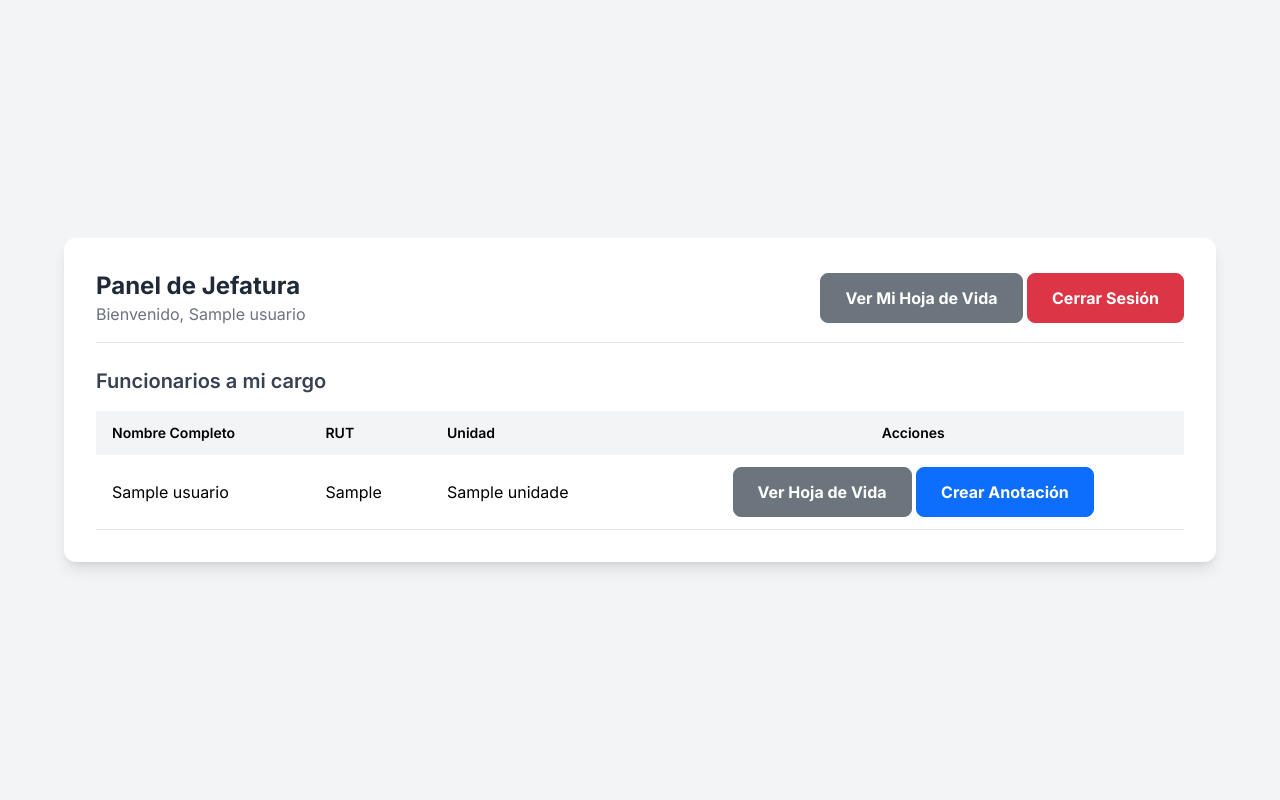
After one commit to Yosh457/hoja-de-vida-flask, a Flask app: template templates/panel_jefe.html in a window 1280 px wide. The commit adds this page. Run offline with Flask 3, Linux system fonts and the light colour scheme; the template is opened without the code that fills it: values that come from a table or form of the project are taken from there, others are empty; a user stored in the database is signed in; tables that the repository leaves empty hold one stand-in row (values such as "Sample post"); some libraries are stand-ins or nearby versions.

Commit message:
Creación de página de portal del jefe, se agrega y modifica rutas para el acceso a los que tengan rol Jefe

```diff
--- a/app.py
+++ b/app.py
@@ -21,6 +21,16 @@ def admin_required(f):
     def decorated_function(*args, **kwargs):
         # Si el usuario no es admin, mostramos un error de "no autorizado"
         if not current_user.is_authenticated or current_user.rol.nombre != 'Admin':
+            abort(403) # Error 403: Forbidden
+        return f(*args, **kwargs)
+    return decorated_function
+
+# --- DECORADOR DE ROL JEFE ---
+def jefe_required(f):
+    @wraps(f)
+    def decorated_function(*args, **kwargs):
+        # Permitimos el acceso si el usuario es Admin O Jefe.
+        if not current_user.is_authenticated or (current_user.rol.nombre not in ['Admin', 'Jefe']):
             abort(403) # Error 403: Forbidden
         return f(*args, **kwargs)
     return decorated_function
@@ -74,6 +84,8 @@ def create_app():
         if current_user.is_authenticated:
             if current_user.rol.nombre == 'Admin':
                 return redirect(url_for('admin_panel'))
+            elif current_user.rol.nombre == 'Jefe':
+                return redirect(url_for('panel_jefe'))
             else:
                 return redirect(url_for('mi_hoja_de_vida'))
 
@@ -101,9 +113,9 @@ def create_app():
             # --- LÓGICA DE REDIRECCIÓN POR ROL ---
             if usuario.rol.nombre == 'Admin':
                 return redirect(url_for('admin_panel'))
-            # elif usuario.rol.nombre == 'Jefe':
-                # return redirect(url_for('panel_jefe')) # Próximamente
-            else: # Para Jefes (temporalmente) y Funcionarios
+            elif usuario.rol.nombre == 'Jefe':
+                return redirect(url_for('panel_jefe'))
+            else:
                 return redirect(url_for('mi_hoja_de_vida'))
 
         # Si el método es GET, simplemente mostramos la página de login
@@ -140,6 +152,7 @@ def create_app():
             establecimiento_id = request.form.get('establecimiento_id')
             calidad_id = request.form.get('calidad_id')
             categoria_id = request.form.get('categoria_id')
+            jefe_id = request.form.get('jefe_directo_id')
 
             # 2. Verificamos si el email o RUT ya existen
             if Usuario.query.filter_by(email=email).first():
@@ -158,7 +171,8 @@ def create_app():
                 unidad_id=unidad_id,
                 establecimiento_id=establecimiento_id,
                 calidad_juridica_id=calidad_id,
-                categoria_id=categoria_id
+                categoria_id=categoria_id,
+                jefe_directo_id=jefe_id if jefe_id else None, # Permitir nulo
             )
             # Hasheamos la contraseña
             nuevo_usuario.set_password(password)
@@ -176,11 +190,13 @@ def create_app():
         establecimientos = Establecimiento.query.order_by(Establecimiento.nombre).all()
         calidades = CalidadJuridica.query.order_by(CalidadJuridica.nombre).all()
         categorias = Categoria.query.order_by(Categoria.nombre).all()
+        jefes = Usuario.query.filter(Usuario.rol.has(nombre='Jefe')).all()
 
         return render_template('crear_usuario.html',
                                roles=roles,
                                unidades=unidades,
                                establecimientos=establecimientos,
+                               jefes=jefes,
                                calidades=calidades,
                                categorias=categorias)
     @app.route('/admin/editar_usuario/<int:id>', methods=['GET', 'POST'])
@@ -200,6 +216,8 @@ def create_app():
             usuario_a_editar.establecimiento_id = request.form.get('establecimiento_id')
             usuario_a_editar.calidad_juridica_id = request.form.get('calidad_id')
             usuario_a_editar.categoria_id = request.form.get('categoria_id')
+            jefe_id = request.form.get('jefe_directo_id')
+            usuario_a_editar.jefe_directo_id = jefe_id if jefe_id else None
 
             # Opcional: Actualizar la contraseña solo si se proporciona una nueva
             password = request.form.get('password')
@@ -217,6 +235,7 @@ def create_app():
         establecimientos = Establecimiento.query.order_by(Establecimiento.nombre).all()
         calidades = CalidadJuridica.query.order_by(CalidadJuridica.nombre).all()
         categorias = Categoria.query.order_by(Categoria.nombre).all()
+        jefes = Usuario.query.filter(Usuario.rol.has(nombre='Jefe')).all()
 
         return render_template('editar_usuario.html',
                                usuario=usuario_a_editar,
@@ -224,7 +243,8 @@ def create_app():
                                unidades=unidades,
                                establecimientos=establecimientos,
                                calidades=calidades,
-                               categorias=categorias)
+                               categorias=categorias,
+                               jefes=jefes)
 
     @app.route('/admin/toggle_activo/<int:id>', methods=['POST'])
     @login_required
@@ -247,13 +267,24 @@ def create_app():
 
         return redirect(url_for('admin_panel'))
 
-     # --- RUTAS DE USUARIO (FUNCIONARIO / JEFE) ---
+    # --- RUTAS DE USUARIO (FUNCIONARIO / JEFE) ---
     @app.route('/hoja_de_vida')
     @login_required
     def mi_hoja_de_vida():
         # En el futuro, aquí consultaremos las anotaciones del usuario
         # anotaciones = Anotacion.query.filter_by(funcionario_id=current_user.id).all()
         return render_template('mi_hoja_de_vida.html')
+
+    # --- RUTAS DEL PANEL DE JEFE ---
+    @app.route('/jefe/panel')
+    @login_required
+    @jefe_required # Aplicamos nuestro nuevo decorador
+    def panel_jefe():
+        # Buscamos a todos los usuarios cuyo jefe_directo_id sea el id del usuario actual.
+        # Esto nos da la lista de subordinados.
+        subordinados = Usuario.query.filter_by(jefe_directo_id=current_user.id).order_by(Usuario.nombre_completo).all()
+
+        return render_template('panel_jefe.html', subordinados=subordinados)
 
     return app
 
--- a/templates/admin_panel.html
+++ b/templates/admin_panel.html
@@ -9,6 +9,7 @@
         </div>
         <div>
             <a href="{{ url_for('crear_usuario') }}" class="btn btn-primary">Crear Nuevo Usuario</a>
+            <a href="{{ url_for('logout') }}" class="btn btn-danger">Cerrar Sesión</a>
         </div>
     </div>
 
--- a/templates/mi_hoja_de_vida.html
+++ b/templates/mi_hoja_de_vida.html
@@ -7,7 +7,11 @@
             <h2 class="text-2xl font-bold text-gray-800">Hoja de Vida de: {{ current_user.nombre_completo }}</h2>
             <p class="text-gray-500">{{ current_user.rol.nombre }} en {{ current_user.unidad.nombre }}</p>
         </div>
-        <div>
+        <div class="flex items-center gap-4">
+            {% if current_user.rol.nombre == 'Jefe' %}
+                <a href="{{ url_for('panel_jefe') }}" class="btn btn-secondary">Volver al Panel</a>
+            {% endif %}
+
             <a href="{{ url_for('logout') }}" class="btn btn-danger">Cerrar Sesión</a>
         </div>
     </div>
--- /dev/null
+++ b/templates/panel_jefe.html
@@ -0,0 +1,47 @@
+{% extends "base.html" %}
+{% block title %}Panel de Jefe{% endblock %}
+{% block content %}
+<div class="bg-white p-8 rounded-xl shadow-lg w-full max-w-6xl mx-auto my-12">
+    <div class="flex justify-between items-center mb-6 border-b pb-4">
+        <div>
+            <h2 class="text-2xl font-bold text-gray-800">Panel de Jefatura</h2>
+            <p class="text-gray-500">Bienvenido, {{ current_user.nombre_completo }}</p>
+        </div>
+        <div>
+            <a href="{{ url_for('mi_hoja_de_vida') }}" class="btn btn-secondary">Ver Mi Hoja de Vida</a>
+            <a href="{{ url_for('logout') }}" class="btn btn-danger">Cerrar Sesión</a>
+        </div>
+    </div>
+
+    <div>
+        <h3 class="text-xl font-semibold text-gray-700 mb-4">Funcionarios a mi cargo</h3>
+        <table class="min-w-full bg-white">
+            <thead class="bg-gray-100">
+                <tr>
+                    <th class="text-left py-3 px-4 font-semibold text-sm">Nombre Completo</th>
+                    <th class="text-left py-3 px-4 font-semibold text-sm">RUT</th>
+                    <th class="text-left py-3 px-4 font-semibold text-sm">Unidad</th>
+                    <th class="text-center py-3 px-4 font-semibold text-sm">Acciones</th>
+                </tr>
+            </thead>
+            <tbody>
+                {% for funcionario in subordinados %}
+                <tr class="border-b hover:bg-gray-50">
+                    <td class="py-3 px-4">{{ funcionario.nombre_completo }}</td>
+                    <td class="py-3 px-4">{{ funcionario.rut }}</td>
+                    <td class="py-3 px-4">{{ funcionario.unidad.nombre }}</td>
+                    <td class="py-3 px-4 text-center">
+                        <a href="#" class="btn btn-secondary">Ver Hoja de Vida</a>
+                        <a href="#" class="btn btn-primary">Crear Anotación</a>
+                    </td>
+                </tr>
+                {% else %}
+                <tr>
+                    <td colspan="4" class="text-center py-4 text-gray-500">No tienes funcionarios a tu cargo.</td>
+                </tr>
+                {% endfor %}
+            </tbody>
+        </table>
+    </div>
+</div>
+{% endblock %}
```
Also changed, not shown: templates/crear_usuario.html (+9 -0 lines), templates/editar_usuario.html (+11 -0 lines).
